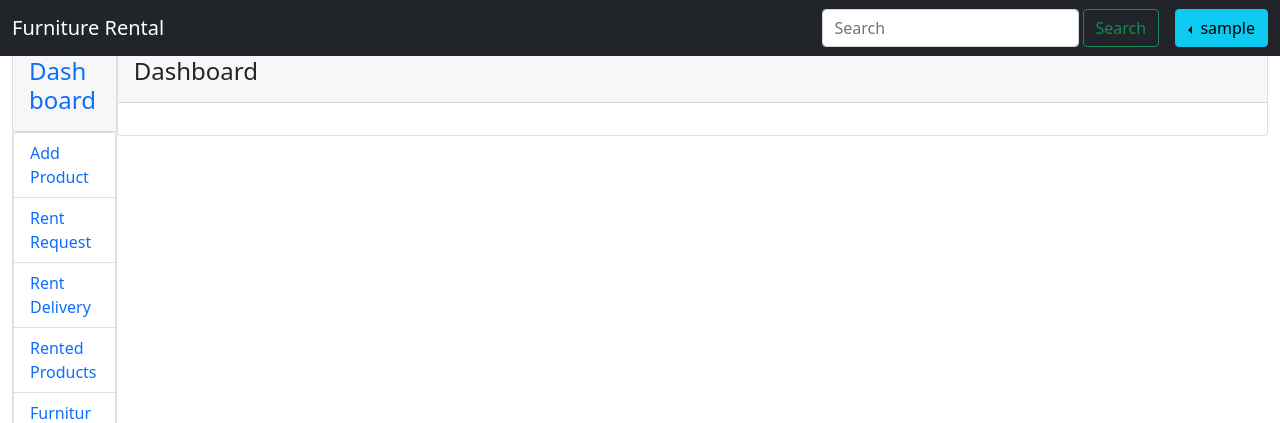
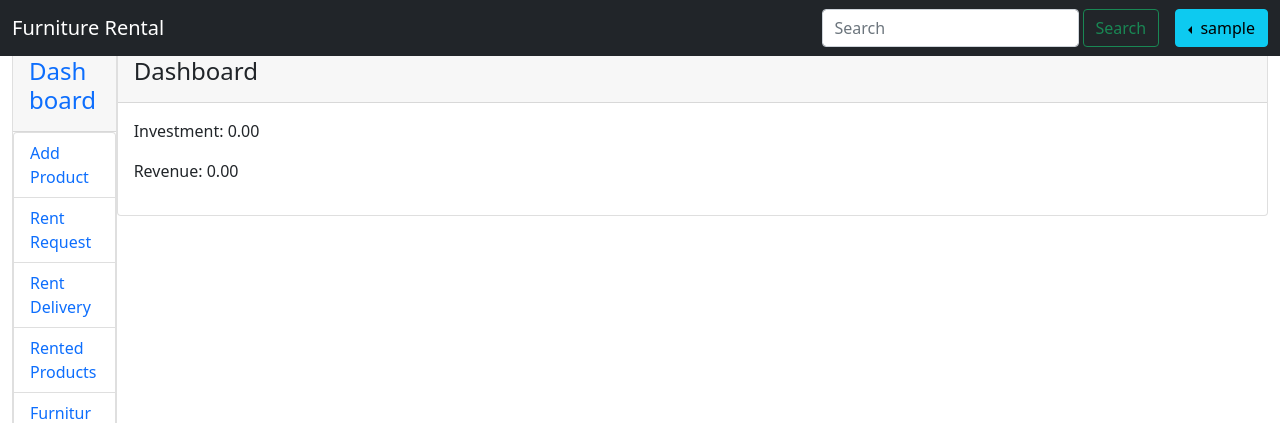
Before and after one commit to ipash185/furnitureRental, a Django app: page /dashboard/ in a window 1280 px wide. Shown: the top 423 px of the page. Run offline with Django 4.2, Linux system fonts and the light colour scheme; the visitor is signed in with stand-in values (Sample User, id 1); data comes from the database, SQL or seed files in the repository; data that the repository does not hold is empty.

Commit message:
added profit loss

```diff
--- a/app/admin.py
+++ b/app/admin.py
@@ -4,7 +4,7 @@ from app.models.rent import Rent
 
 
 class ProductAdmin(admin.ModelAdmin):
-    list_display = ('name', 'price', 'brand', 'category', 'available')
+    list_display = ('name', 'price', 'investment', 'brand', 'category', 'available')
     list_filter = ('available', 'brand', 'created_at', 'updated_at')
     search_fields = ['name', 'brand']
 
--- a/app/forms/product.py
+++ b/app/forms/product.py
@@ -12,6 +12,7 @@ class ProductForm(forms.ModelForm):
             'name',
             'description',
             'price',
+            'investment',
             'brand',
             'category',
             'image',
--- a/app/forms/rentForm.py
+++ b/app/forms/rentForm.py
@@ -31,5 +31,7 @@ class RentForm(forms.ModelForm):
             self.errors['start_date'] = self.error_class(['Rent Start Date cannot be Today or Previous Day'])
         elif end_date == start_date or end_date <= start_date:
             self.errors['end_date'] = self.error_class(['Rent End Date cannot be Rent start date'])
+        elif int((end_date - start_date).days) > 365 * 2:
+            self.errors['end_date'] = self.error_class(['Duration cannot be more than 2 years'])
 
         return self.cleaned_data
--- a/app/models/__init__.py
+++ b/app/models/__init__.py
@@ -1,3 +1,4 @@
 from .product import *
 from .rent import *
 from .comment import *
+from .profit import *
--- a/app/models/product.py
+++ b/app/models/product.py
@@ -15,6 +15,7 @@ class Product(models.Model):
     description = models.TextField(null=False, blank=False)
     brand = models.CharField(max_length=200, null=False, blank=False, default="No Brand")
     price = models.DecimalField(max_digits=6, decimal_places=2, null=False, blank=False)
+    investment = models.DecimalField(max_digits=10, decimal_places=2, default=0, null=False, blank=False)
     category = models.CharField(max_length=10, choices=Categories.choices, default=Categories.none)
     image = models.ImageField(upload_to='product_image/%y/%m/%d', null=False, blank=False)
     available = models.BooleanField(default=True)
--- /dev/null
+++ b/app/models/profit.py
@@ -0,0 +1,8 @@
+from django.db import models
+
+class Profit(models.Model):
+    investment = models.DecimalField(max_digits=10, decimal_places=2, default=0, null=False, blank=False)
+    revenue = models.DecimalField(max_digits=10, decimal_places=2, default=0, null=False, blank=False)
+
+    def __str__(self):
+        return self.investment
--- a/app/templates/db_index.html
+++ b/app/templates/db_index.html
@@ -38,5 +38,9 @@
         </div>
     {% endfor %}
     </div>
+    <div>
+        <p>Investment: {{ investment }}</p>
+        <p>Revenue: {{ revenue }}</p>
+    </div>
 
 {% endblock %}
--- a/app/templates/my_rent_products.html
+++ b/app/templates/my_rent_products.html
@@ -58,7 +58,7 @@
                                             <a href="{% url 'return_request' rent.pk %}"
                                                class="btn btn-success">Return</a>
                                             <a href="{% url 'product_damaged' rent.pk %}"
-                                               class="btn btn-success">Product Damaged</a>
+                                               class="btn btn-danger">Product Damaged</a>
                                             <a href="{% url 'billing' rent.pk %}"
                                                class="btn btn-info" target="_blank">Bill</a>
                                         {% endif %}
--- a/app/views/dashboard.py
+++ b/app/views/dashboard.py
@@ -5,7 +5,7 @@ from django.shortcuts import render, redirect
 from datetime import date
 
 from app.forms import ProductForm
-from app.models import Product, Rent
+from app.models import Product, Rent, Profit
 
 from decimal import Decimal
 
@@ -13,7 +13,15 @@ from decimal import Decimal
 @staff_member_required()
 def dashboard(request):
     product = Product.objects.all()
-    return render(request, 'db_index.html', {"product": product})
+
+    if Profit.objects.count() == 0:
+        Profit.objects.create(investment=0, revenue = 0)
+
+    ref = Profit.objects.first()
+    investment = ref.investment
+    revenue = ref.revenue
+
+    return render(request, 'db_index.html', {"product": product, "investment": investment, "revenue": revenue})
 
 
 @login_required(login_url='/login/')
@@ -22,6 +30,11 @@ def add_product(request):
     if request.method == 'POST':
         form = ProductForm(request.POST, request.FILES)  # request.FILES is for image
         if form.is_valid():
+
+            new_investment = Profit.objects.all().first()
+            new_investment.investment += form.cleaned_data['investment']
+            new_investment.save()
+
             form.save()
             return redirect('dashboard')
 
@@ -130,7 +143,15 @@ def rented_products(request):
 def accept_return_request(request, rent_id):
     rent = Rent.objects.get(id=rent_id)
     rent.is_returned = True
-    rent.product.duration += max(rent.rental_day, int((date.today() - rent.start_date).days))
+
+    time_used = max(rent.rental_day, int((date.today() - rent.start_date).days))
+
+    rent.product.duration += time_used
+    rent.total_price = rent.product.price * time_used
+
+    ref = Profit.objects.first()
+    ref.revenue += rent.total_price
+    ref.save()
 
     if rent.product.duration > 365:
         rent.product.price -= rent.product.price * Decimal(0.1)
--- a/furnitureRental/settings.py
+++ b/furnitureRental/settings.py
@@ -119,7 +119,7 @@ AUTH_PASSWORD_VALIDATORS = [
 
 LANGUAGE_CODE = 'en-us'
 
-TIME_ZONE = 'Asia/Kathmandu'
+TIME_ZONE = 'Asia/Kolkata'
 
 USE_I18N = True
 
```
Also changed, not shown: app/views/home.py (+12 -1 lines), app/migrations/0014_product_investment.py (added), app/migrations/0015_alter_product_investment.py (added), app/migrations/0016_profit.py (added).
